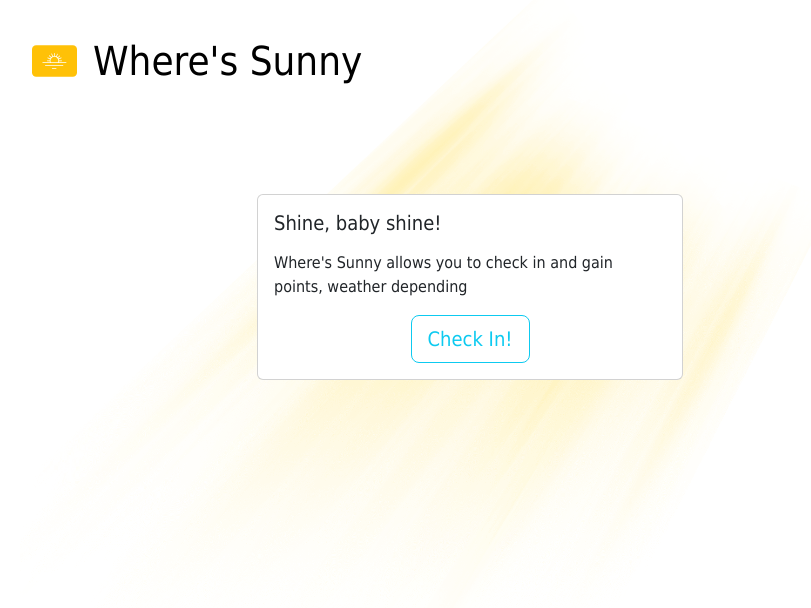
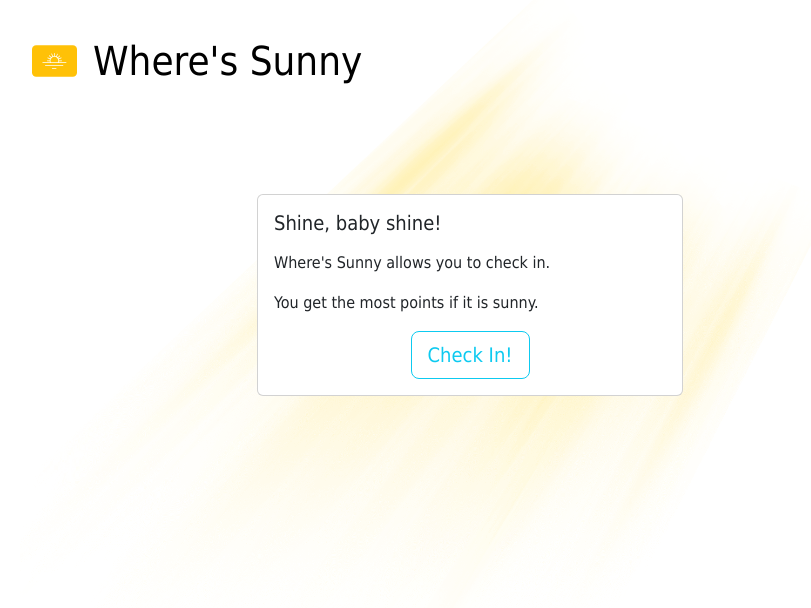
Before and after one commit to espressoGoddess/wheres_sunny, a React (Create React App) app: page / in a window 1280 px wide. Shown: the top 608 px of the page, without its empty margins (170-981 px from the left). Built offline with nearby package versions, Linux system fonts and the light colour scheme.

Commit message:
Change Home component content to be mroe descriptive

```diff
--- a/src/Components/Home/Home.js
+++ b/src/Components/Home/Home.js
@@ -25,7 +25,10 @@ export default function Home({ setLocation }) {
                 Shine, baby shine!
               </Card.Title>
               <Card.Text className='mb-3 mt-3 text-start'>
-                Where's Sunny allows you to check in and gain points, weather depending
+                Where's Sunny allows you to check in.
+              </Card.Text>
+              <Card.Text className='mb-3 mt-3 text-start'>
+                You get the most points if it is sunny.
               </Card.Text>
               <Button size='lg' disabled={isLoading} variant='outline-info' onClick={() => {
               setIsLoading(true);
```
